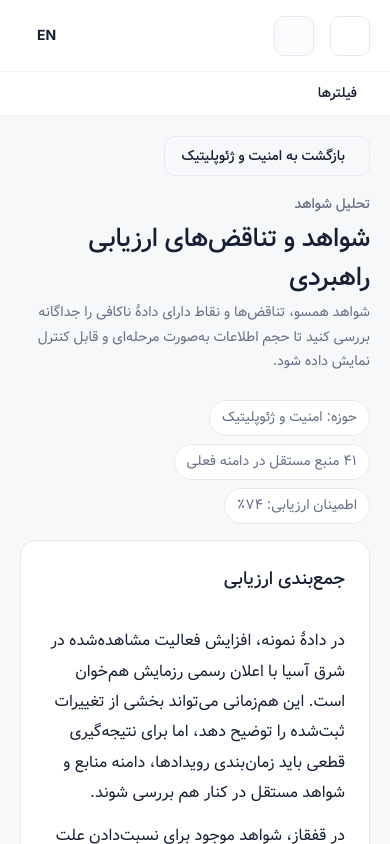
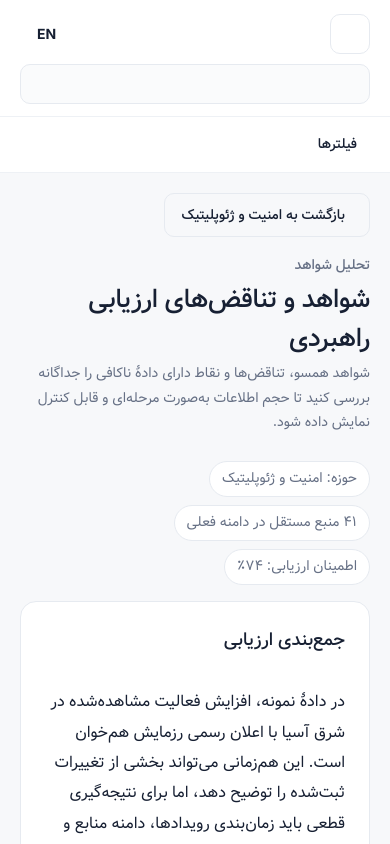
Before and after one commit to MohebaliDesign/Algonet-Didehban-Jahan, a React (Vite) app: page /security/assessment in a window 390 px wide. Shown: the top 844 px of the page. Built offline with nearby package versions, Linux system fonts and the light colour scheme.

Commit message:
Load responsive system as final layout contract

```diff
--- a/src/styles/index.css
+++ b/src/styles/index.css
@@ -28,5 +28,7 @@
 @import './data-management.css';
 /* Keep Highcharts map surfaces fill-width, scrollbar-free, and constrained to their modules. */
 @import './map-viewport-fixes.css';
+/* Final project-wide responsive and adaptive behavior across shell, pages, cards, charts and overlays. */
+@import './responsive-system.css';
 
 @custom-variant dark (&:where([data-theme='dark'], [data-theme='dark'] *));
```
